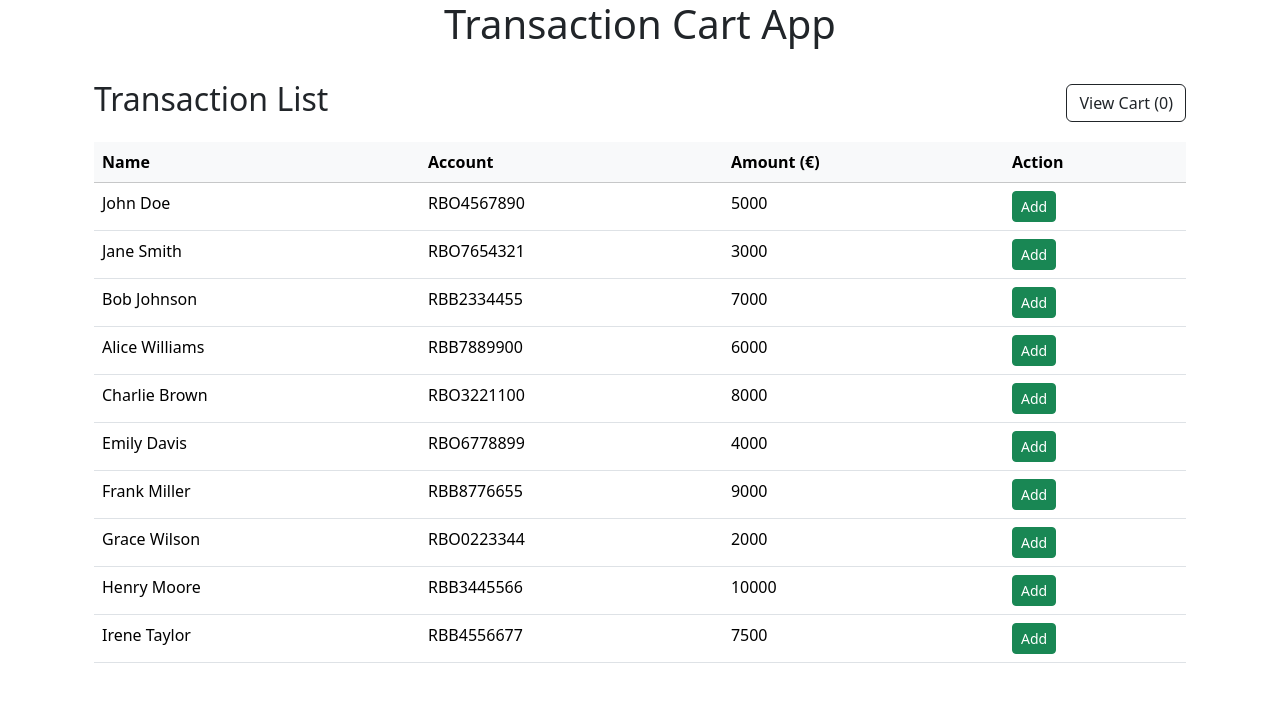
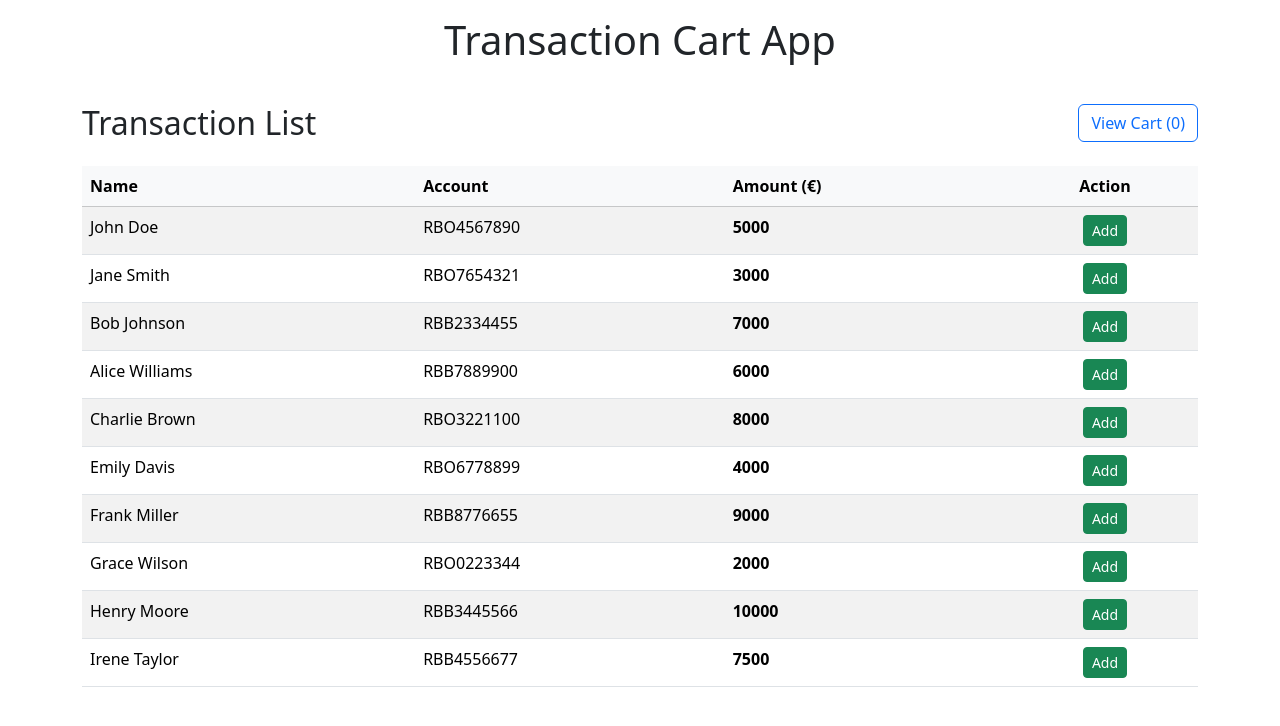
Before and after one commit to balakrishnanUIDeveloper/raboTransaction_task, an Angular app: page / in a window 1280 px wide. Shown: the top 726 px of the page. Built offline with nearby package versions, Linux system fonts and the light colour scheme.

Commit message:
Add files via upload

```diff
--- a/src/app/app.component.html
+++ b/src/app/app.component.html
@@ -1,8 +1,12 @@
-<div class="container">
-  <div class="row">
-    <div class="col-md-12">
-      <h1 class="text-center">{{ title }}</h1>
+<main class="container-fluid">
+  <header class="row">
+    <div class="col-12">
+      <h1 class="text-center py-3 mb-0">{{ title }}</h1>
+    </div>
+  </header>
+  <section class="row">
+    <div class="col-12">
       <router-outlet></router-outlet>
     </div>
-  </div>
-</div>
+  </section>
+</main>
--- a/src/app/cart/cart-actions/cart-actions.component.html
+++ b/src/app/cart/cart-actions/cart-actions.component.html
@@ -1,22 +1,24 @@
-<div class="input-group btn-group-sm action-btn">
+<div class="input-group input-group-sm">
   <button
-    class="btn btn-danger"
+    class="btn btn-outline-danger"
     type="button"
     (click)="decreaseQuantity(tx.id)"
+    [attr.aria-label]="'Decrease quantity for ' + tx.accountNumber"
   >
     −
   </button>
   <input
-    type="text"
-    class="form-control text-center p-1"
+    type="number"
+    class="form-control text-end p-1"
     [value]="tx.count"
     readonly
-    aria-label="Quantity"
+    [attr.aria-label]="'Quantity: ' + tx.count"
   />
   <button
-    class="btn btn-success"
+    class="btn btn-outline-success"
     type="button"
     (click)="increaseQuantity(tx.id)"
+    [attr.aria-label]="'Increase quantity for ' + tx.accountNumber"
   >
     +
   </button>
--- a/src/app/cart/cart.component.html
+++ b/src/app/cart/cart.component.html
@@ -1,27 +1,31 @@
-<div class="row">
-  <div class="col-md-12 text-center">
-    <h2 class="mb-3">Your Cart</h2>
+<article class="container py-4">
+  <!-- Page Title Section -->
+  <section class="row">
+    <div class="col-12 text-center mb-4">
+      <h2 class="display-6 mb-0">Your Cart</h2>
     </div>
-  <div class="col-md-12 mb-3 text-center" *ngIf="cartCount() === 0">
-    <p>No transactions in cart.</p>
-    <button class="btn btn-secondary" (click)="goHome()">Back to Home</button>
-  </div>
-  <div class="row" *ngIf="cartCount() > 0">
-    <div class="col-md-12">
-      <table class="table table-responsive">
+  </section>
+
+  <!-- Main Content -->
+  <ng-container *ngIf="cartCount() > 0; else emptyCart">
+    <section class="row">
+      <!-- Cart Table -->
+      <div class="col-12 mb-4">
+        <div class="table-responsive">
+          <table class="table table-hover align-middle">
             <thead class="table-light">
               <tr>
-            <th>Name</th>
-            <th>Account</th>
-            <th>Amount (€)</th>
-            <th class="col-xs-5 col-sm-1">Quantity</th>
+                <th scope="col">Name</th>
+                <th scope="col">Account</th>
+                <th scope="col">Amount (€)</th>
+                <th scope="col" class="col-1 text-center">Quantity</th>
               </tr>
             </thead>
             <tbody>
               <tr *ngFor="let tx of getCart()">
-            <td>{{ tx.contractorName }}</td>
+                <td class="fw-semibold">{{ tx.contractorName }}</td>
                 <td>{{ tx.accountNumber }}</td>
-            <td>{{ tx.amountPaid }}</td>
+                <td class="fw-bold">€{{ tx.amountPaid }}</td>
                 <td class="p-1">
                   <app-cart-actions [tx]="tx"></app-cart-actions>
                 </td>
@@ -29,16 +33,50 @@
             </tbody>
           </table>
         </div>
-    <div class="col-6 text-start mt-2">
+      </div>
+
+      <!-- Cart Summary and Actions -->
+      <div class="col-12">
+        <div class="row align-items-center">
+          <!-- Total Section -->
+          <div class="col-md-6 mb-2">
+            <div class="card bg-light border-0">
+              <div class="card-body">
                 <app-cart-total></app-cart-total>
               </div>
-    <div class="col-6 text-end mt-2">
-      <button class="btn btn-warning mb-1" (click)="clearCart()">
+            </div>
+          </div>
+
+          <!-- Action Buttons -->
+          <div class="col-md-6 text-end">
+            <div class="d-flex gap-2 justify-content-end">
+              <button class="btn btn-outline-danger" (click)="clearCart()">
                 Clear Cart
               </button>
-      <button class="ms-1 mb-1 btn btn-primary" (click)="goHome()">
+              <button class="btn btn-primary" (click)="goHome()">
                 Back to Home
               </button>
             </div>
           </div>
         </div>
+      </div>
+    </section>
+  </ng-container>
+
+  <!-- Empty Cart Template -->
+  <ng-template #emptyCart>
+    <section class="row">
+      <div class="col-12 text-center">
+        <div class="card border-0 bg-light">
+          <div class="card-body py-5">
+            <h3 class="text-muted mb-3">Your cart is empty</h3>
+            <p class="text-muted mb-4">No transactions in cart.</p>
+            <button class="btn btn-primary" (click)="goHome()">
+              Back to Home
+            </button>
+          </div>
+        </div>
+      </div>
+    </section>
+  </ng-template>
+</article>
--- a/src/app/cart/total/cart-total.component.html
+++ b/src/app/cart/total/cart-total.component.html
@@ -1,3 +1,8 @@
-<span *ngIf="total() > 0"
-  ><strong>Total: €{{ total() }}</strong></span
->
+<div *ngIf="total() > 0">
+  <h5 class="mb-0">
+    <span class="text-muted">Total:</span>
+    <span class="text-success fw-bold ms-2"
+      >€{{ total() | number: "1.2-2" }}</span
+    >
+  </h5>
+</div>
--- a/src/app/home/home.component.html
+++ b/src/app/home/home.component.html
@@ -1,55 +1,80 @@
-<div class="container py-4" *ngIf="!loading">
-  <div class="d-flex justify-content-between align-items-center mb-3">
-    <h2>Transaction List</h2>
-    <button class="btn btn-outline-dark" (click)="goToCart()">
+<article class="container py-4" *ngIf="!loading">
+  <!-- Page Title Section -->
+  <section class="row">
+    <div class="col-12 d-flex justify-content-between align-items-center mb-4">
+      <h2 class="mb-0">Transaction List</h2>
+      <button class="btn btn-outline-primary" (click)="goToCart()">
         View Cart ({{ cartCount() }})
       </button>
     </div>
+  </section>
 
-  <div class="table-responsive" *ngIf="transactions.length > 0">
-    <table class="table table-hover">
+  <!-- Main Content -->
+  <ng-container *ngIf="transactions.length > 0; else noTransactions">
+    <section class="row">
+      <div class="col-12">
+        <div class="table-responsive">
+          <table class="table table-hover table-striped">
             <thead class="table-light">
               <tr>
-          <th>Name</th>
-          <th>Account</th>
-          <th>Amount (€)</th>
-          <th class="col-2">Action</th>
+                <th scope="col">Name</th>
+                <th scope="col">Account</th>
+                <th scope="col">Amount (€)</th>
+                <th scope="col" class="text-center col-2">Action</th>
               </tr>
             </thead>
             <tbody>
               <tr *ngFor="let tx of transactions">
                 <td>{{ tx.contractorName }}</td>
                 <td>{{ tx.accountNumber }}</td>
-          <td>{{ tx.amountPaid }}</td>
-          <td>
+                <td class="fw-bold">{{ tx.amountPaid }}</td>
+                <td class="text-center">
                   <button
                     class="btn btn-sm btn-success"
                     type="button"
                     (click)="addToCart(tx)"
                   >
-              <span *ngIf="isInCart(tx.id); else addtxt">
+                    <span *ngIf="isInCart(tx.id); else addTemplate">
                       {{ getTransactionCountByID(tx.id) }} Added
                     </span>
-              <ng-template #addtxt>Add</ng-template>
+                    <ng-template #addTemplate>Add</ng-template>
                   </button>
                 </td>
               </tr>
             </tbody>
           </table>
         </div>
+      </div>
+    </section>
+  </ng-container>
+
+  <!-- No Transactions Template -->
+  <ng-template #noTransactions>
+    <section class="row">
+      <div class="col-12">
         <div
           class="alert alert-info"
-    *ngIf="transactions.length === 0 && transactionError === false"
+          *ngIf="!transactionError"
+          role="alert"
         >
-    No transactions available.
+          No transactions available at the moment.
         </div>
+
         <div
           class="alert alert-danger"
-    *ngIf="transactions.length === 0 && transactionError === true"
+          *ngIf="transactionError"
+          role="alert"
         >
-    Something went wrong. No transactions available.
+          <strong>Error!</strong> Something went wrong while loading transactions.
         </div>
-  <div class="d-flex justify-content-between">
+      </div>
+    </section>
+  </ng-template>
+
+  <!-- Total Section -->
+  <section class="row">
+    <div class="col-12 d-flex justify-content-end mt-4">
       <app-cart-total></app-cart-total>
     </div>
-</div>
+  </section>
+</article>
```
Lines whose indentation alone changed are shown as unchanged.
